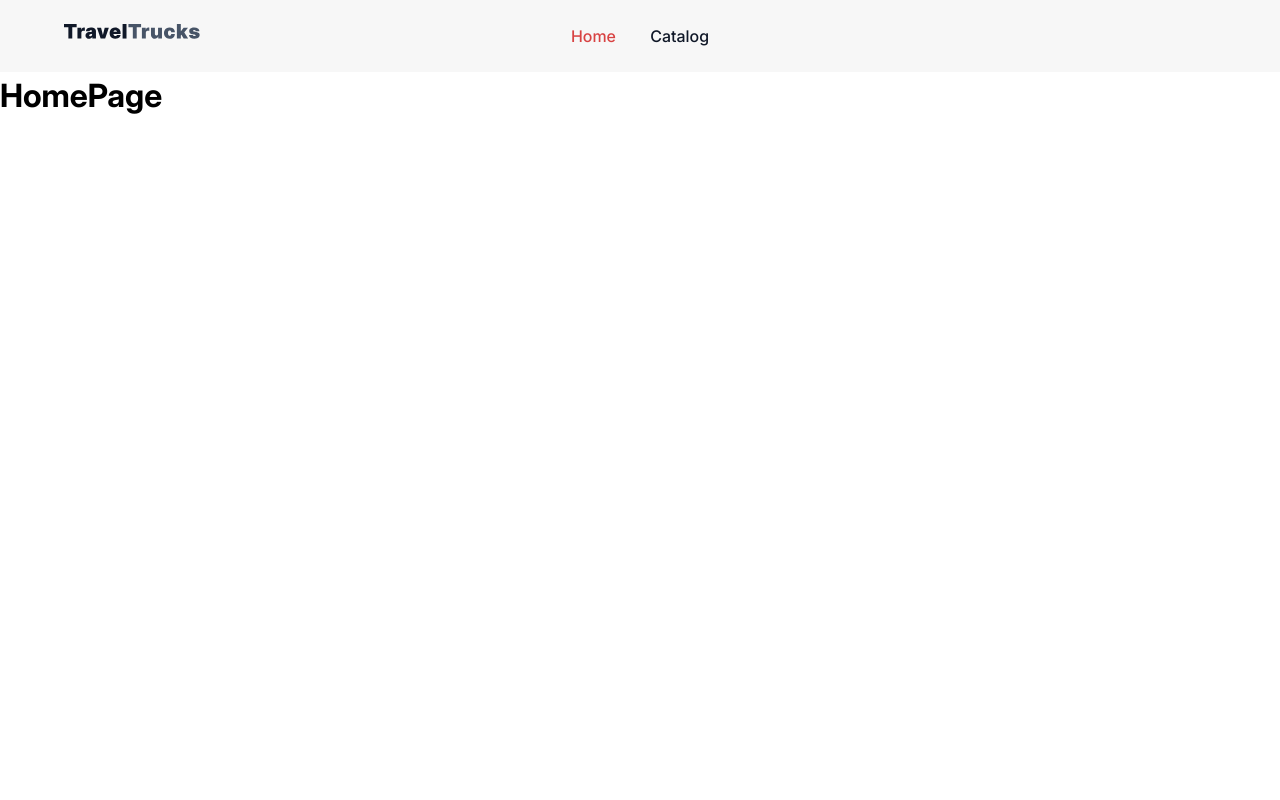
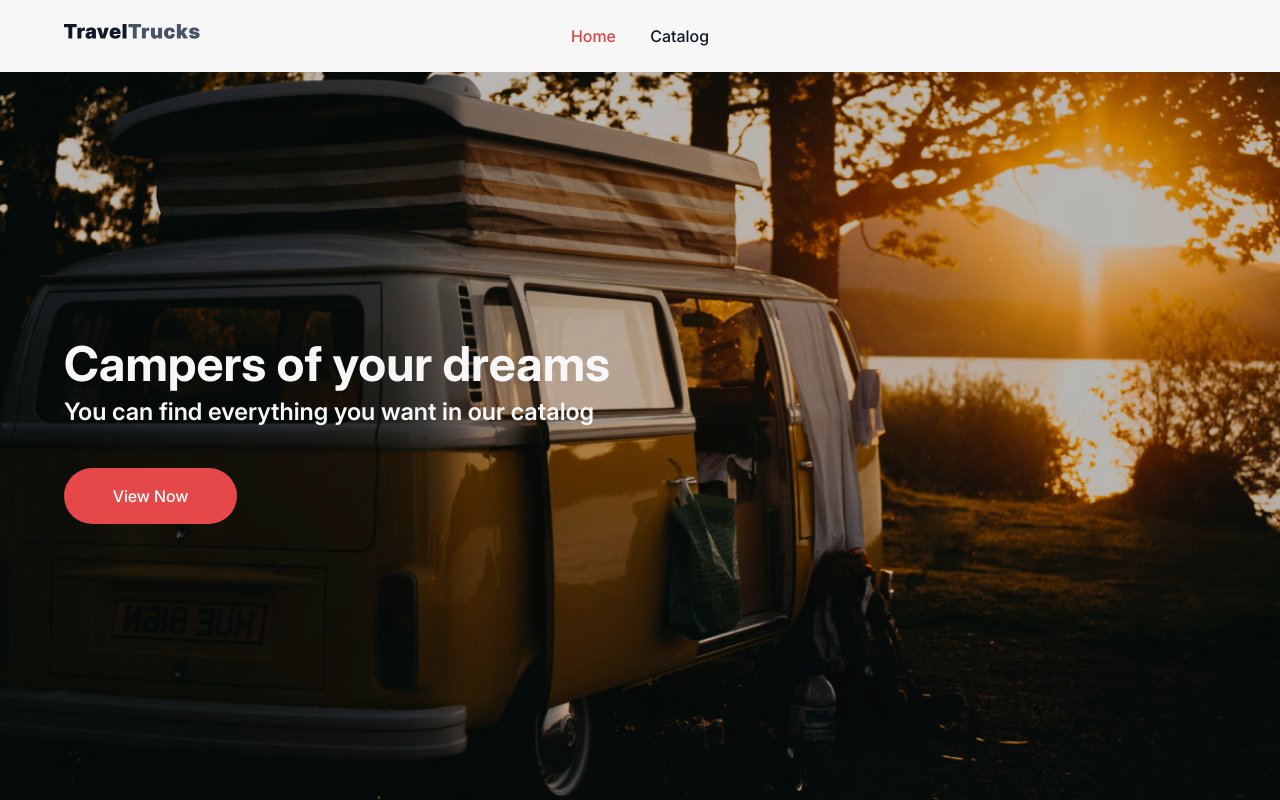
Before and after one commit to ZorAnderius/campers-app, a React (Vite) app: page / in a window 1280 px wide. Built offline with nearby package versions, Linux system fonts and the light colour scheme.

Commit message:
add home page content and styles

```diff
--- a/src/components/Container/Container.module.css
+++ b/src/components/Container/Container.module.css
@@ -1,3 +1,4 @@
 .container {
   padding: 0 64px;
+  height: 100%;
 }
--- a/src/components/Layout/Layout.jsx
+++ b/src/components/Layout/Layout.jsx
@@ -1,10 +1,15 @@
-import { Suspense } from "react";
-import { Header } from "../Header/Header.jsx";
-import { Outlet } from "react-router-dom";
+import { Suspense } from 'react';
+import { Outlet } from 'react-router-dom';
+import { Header } from '../Header/Header.jsx';
+import styles from './Layout.module.css';
 
-export const Layout = () => <>
-    <Header />
-    <Suspense >
+export const Layout = () => {
+  return (
+    <div className={styles['page-layout']}>
+      <Header />
+      <Suspense>
         <Outlet />
-    </Suspense>
-</>
+      </Suspense>
+    </div>
+  );
+};
--- /dev/null
+++ b/src/components/Layout/Layout.module.css
@@ -0,0 +1,5 @@
+.page-layout {
+  min-height: 100vh;
+  display: flex;
+  flex-direction: column;
+}
--- /dev/null
+++ b/src/components/NavButton/NavButton.jsx
@@ -0,0 +1,11 @@
+import { Link } from 'react-router-dom';
+
+import styles from './NavButton.module.css';
+
+export const NavButton = ({ type, pathTo, children }) => {
+  return (
+    <Link className={styles[type]} to={pathTo}>
+      {children}
+    </Link>
+  );
+};
--- /dev/null
+++ b/src/components/NavButton/NavButton.module.css
@@ -0,0 +1,21 @@
+.navigate {
+  display: flex;
+  max-width: 173px;
+  width: 100%;
+  padding: 16px;
+  justify-content: center;
+  align-items: center;
+  border: none;
+  gap: 10px;
+  font-size: 16px;
+  font-weight: 500;
+  letter-spacing: -0.08px;
+  border-radius: 200px;
+  background-color: var(--active-red-color);
+  color: var(--white-color);
+  transition: background-color 0.5s ease-in;
+}
+
+.navigate:is(:hover, :focus) {
+  background-color: var(--pimary-red-color);
+}
--- a/src/pages/HomePage/HomePage.jsx
+++ b/src/pages/HomePage/HomePage.jsx
@@ -1,10 +1,27 @@
+import { Container } from '../../components/Container/Container';
+import { NavButton } from '../../components/NavButton/NavButton';
+import { ROUTE } from '../../constants/constants';
 import styles from './HomePage.module.css';
 
 const HomePage = () => {
   return (
-    <>
-      <h1 className={styles}>HomePage</h1>
-    </>
+    <main className={styles['main']}>
+      <section className={styles['hero']}>
+        <Container>
+          <div className={styles['hero-content']}>
+            <div className={styles['hero-text-container']}>
+              <h1 className={styles['hero-title']}>Campers of your dreams</h1>
+              <p className={styles['hero-text']}>
+                You can find everything you want in our catalog
+              </p>
+            </div>
+            <NavButton type={'navigate'} pathTo={ROUTE.catalog}>
+              View Now
+            </NavButton>
+          </div>
+        </Container>
+      </section>
+    </main>
   );
 };
 
--- a/src/pages/HomePage/HomePage.module.css
+++ b/src/pages/HomePage/HomePage.module.css
@@ -0,0 +1,80 @@
+.main {
+  flex: 1;
+  display: flex;
+}
+
+.hero {
+  flex: 1;
+  display: grid;
+  align-content: center;
+  background-image: image-set(
+    url('../../assets/images/hero_1x.avif') 1x,
+    url('../../assets/images/hero_1x.webp') 1x,
+    url('../../assets/images/hero_1x.jpg') 1x
+  );
+  background-image: -webkit-image-set(
+    url('../../assets/images/hero_1x.avif') 1x,
+    url('../../assets/images/hero_1x.webp') 1x,
+    url('../../assets/images/hero_1x.jpg') 1x
+  );
+  background-repeat: no-repeat;
+  background-size: cover;
+  background-position: center;
+  position: relative;
+}
+
+@media (-webkit-min-device-pixel-ratio: 2), (min-resolution: 192dpi) {
+  .hero {
+    background-color: var(--primary-color);
+    background-image: image-set(
+      url('../../assets/images/hero_2x.avif') 2x,
+      url('../../assets/images/hero_2x.webp') 2x,
+      url('../../assets/images/hero_2x.jpg') 2x
+    );
+    background-image: -webkit-image-set(
+      url('../../assets/images/hero_2x.avif') 2x,
+      url('../../assets/images/hero_2x.webp') 2x,
+      url('../../assets/images/hero_2x.jpg') 2x
+    );
+    background-repeat: no-repeat;
+    background-size: cover;
+    background-position: center;
+  }
+}
+
+.hero::after {
+  content: '';
+  top: 0;
+  left: 0;
+  position: absolute;
+  width: 100%;
+  height: 100%;
+  background-color: var(--black-color);
+  z-index: 2;
+}
+
+.hero-content {
+  position: relative;
+  display: flex;
+  flex-direction: column;
+  gap: 40px;
+  z-index: 3;
+}
+
+.hero-text-container {
+  display: flex;
+  flex-direction: column;
+  gap: 16px;
+  color: var(--light-white-color);
+}
+
+.hero-title {
+  font-size: 48px;
+  line-height: 0.667;
+}
+
+.hero-text {
+  font-size: 24px;
+  font-weight: 600;
+  line-height: 1.33;
+}
--- a/src/styles/variabels.css
+++ b/src/styles/variabels.css
@@ -9,4 +9,5 @@
   --light-grey-color: #6c717b;
   --dark-grey-color: #475467;
   --dark-color: #101828;
+  --black-color: #00000033;
 }
```
Also changed, not shown: src/components/Button/Button.jsx (added), src/components/Button/Button.module.css (added).
